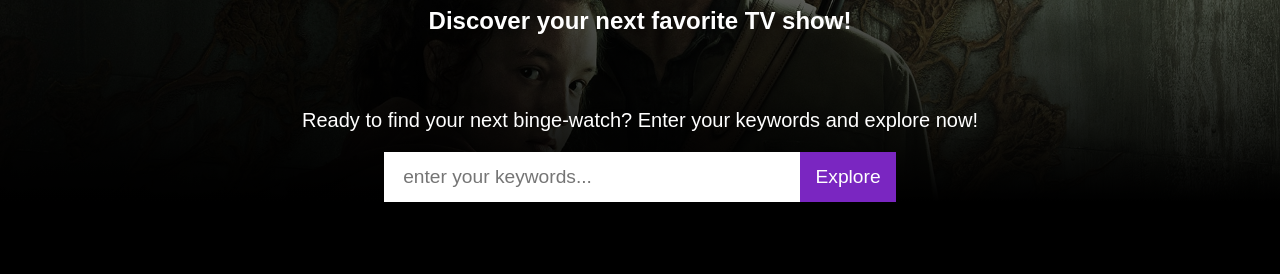
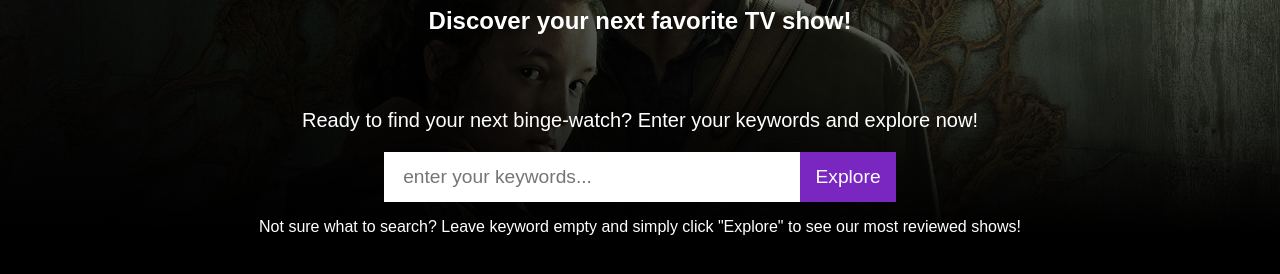
Before and after one commit to info441-wi23/final-project-freymondz, a website: page public/index.html in a window 1280 px wide. Shown: the part 324-598 px from the top of the page. Drawn offline with Linux system fonts and the light colour scheme; no server answers; a web font is replaced by a local one.

Commit message:
updated front page

```diff
--- a/public/index.html
+++ b/public/index.html
@@ -44,6 +44,9 @@
                 Explore
               </button>
             </div>
+            <p style="font-size:1rem; margin-top:1rem">
+              Not sure what to search? Leave keyword empty and simply click "Explore" to see our most reviewed shows!
+            </p>
         </div>
       </div>
 
```
